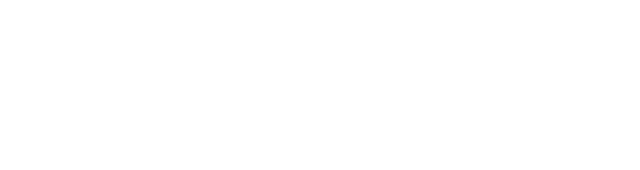
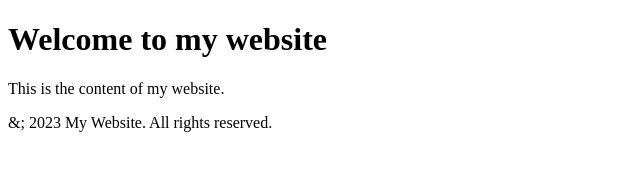
Before and after one commit to acciojob/page-layout-avinasha6, a React app: page / in a window 1280 px wide. Shown: the whole page, without its empty margins (0-640 px from the left). Built offline with nearby package versions, Linux system fonts and the light colour scheme.

Commit message:
submission

```diff
--- a/src/components/App.js
+++ b/src/components/App.js
@@ -1,11 +1,14 @@
 
 import React from "react";
 import './../styles/App.css';
+import Header from "./Header";
+import Footer from "./Footer";
 
 const App = () => {
   return (
     <div>
-        {/* Do not remove the main div */}
+        <Header />
+        <Footer />
     </div>
   )
 }
--- /dev/null
+++ b/src/components/Footer.jsx
@@ -0,0 +1,11 @@
+import React from 'react'
+
+const Footer = () => {
+  return (
+    <div>
+        &; 2023 My Website. All rights reserved.
+    </div>
+  )
+}
+
+export default Footer
--- /dev/null
+++ b/src/components/Header.jsx
@@ -0,0 +1,12 @@
+import React from 'react'
+
+const Header = () => {
+  return (
+    <div>
+        <h1>Welcome to my website</h1>
+        <p>This is the content of my website.</p>
+    </div>
+  )
+}
+
+export default Header
```
Also changed, not shown: dist/index.html, dist/index_bundle.js.
